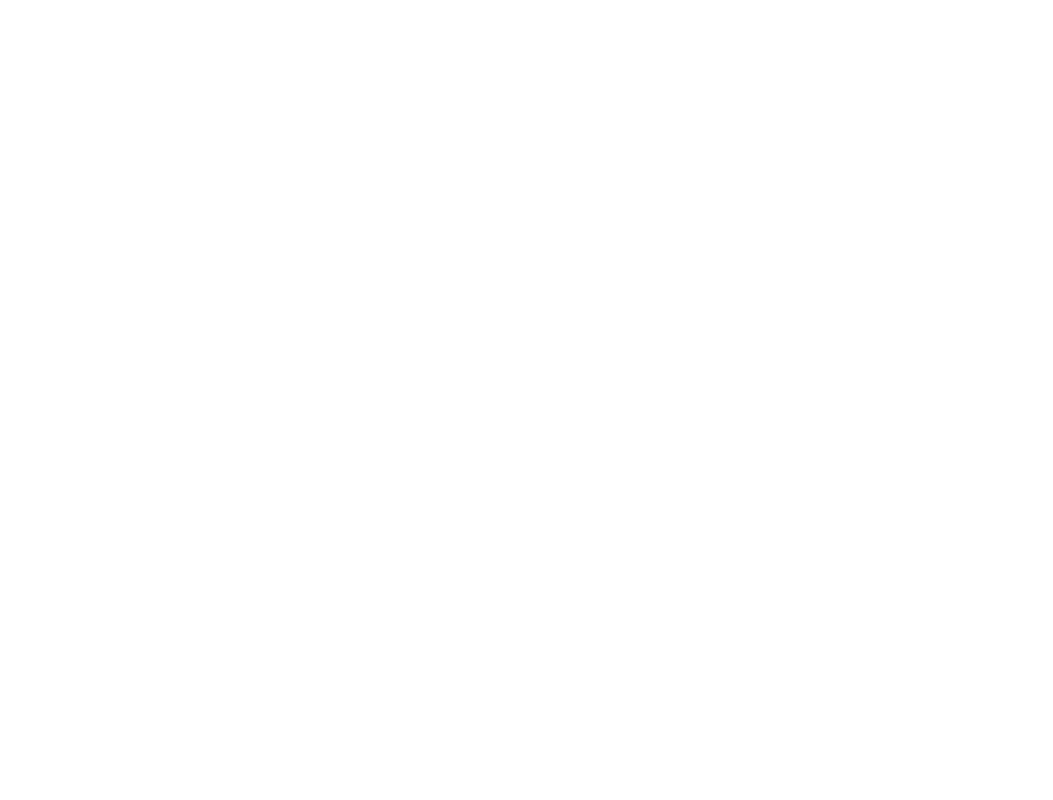
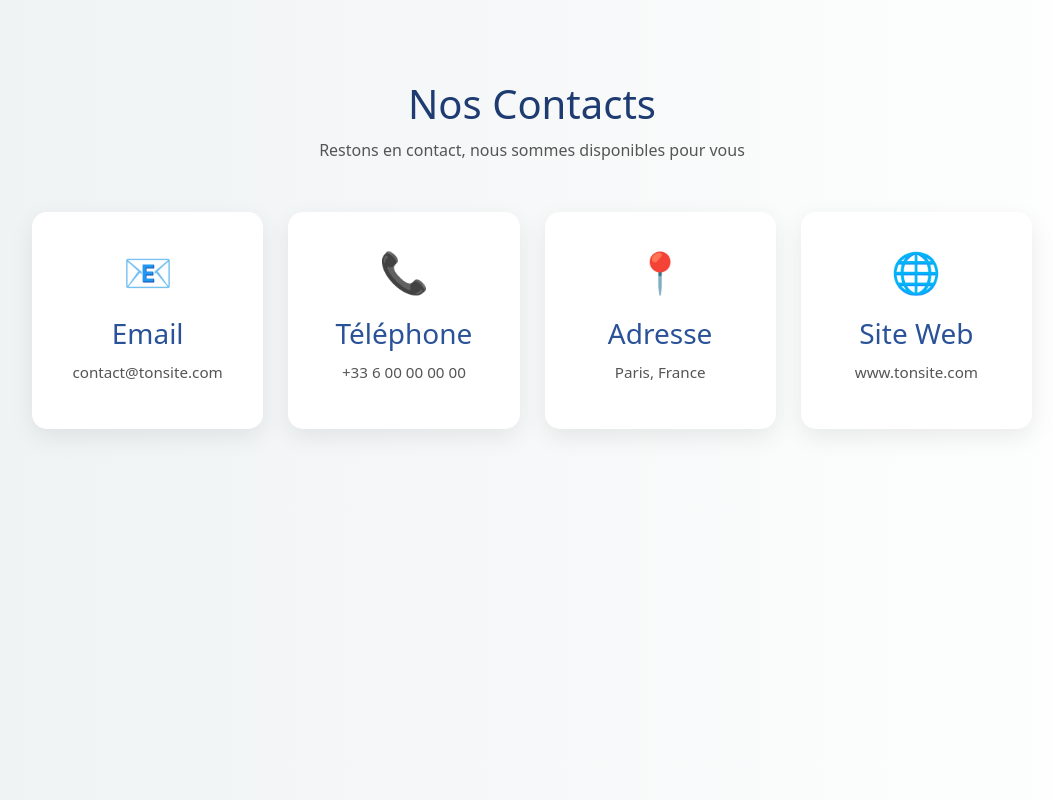
Before and after one commit to CedricAteba23/ptr, an Angular app: page /contacts in a window 1280 px wide. Before the commit this address led to /. Shown: the whole page, without its empty margins (108-1161 px from the left). Built offline with nearby package versions, Linux system fonts and the light colour scheme.

Commit message:
newp ush

```diff
--- a/src/app/app-routing.module.ts
+++ b/src/app/app-routing.module.ts
@@ -2,6 +2,7 @@
 import { RouterModule, Routes } from '@angular/router';
 import { AcceuilComponent } from './acceuil/acceuil.component';
 import { EntrepriseComponent } from './entreprise/entreprise.component';
+import { ContactsComponent } from './contacts/contacts.component';
 
 
 
@@ -10,6 +11,7 @@
    { path: '', redirectTo: 'acceuil', pathMatch: 'full' },
    { path: 'acceuil', component: AcceuilComponent },
    {path:'entreprise', component: EntrepriseComponent},
+   {path:'contacts', component: ContactsComponent}
 
 
 ];
--- a/src/app/app.module.ts
+++ b/src/app/app.module.ts
@@ -10,6 +10,7 @@
 
 // import { BrowserModule } from '@angular/platform-browser';
 import { BrowserAnimationsModule } from '@angular/platform-browser/animations';
+import { ContactsComponent } from './contacts/contacts.component';
 
 
 
@@ -18,6 +19,7 @@
     AppComponent,
     AcceuilComponent,
     EntrepriseComponent,
+    ContactsComponent,
 
 
 
--- /dev/null
+++ b/src/app/contacts/contacts.component.css
@@ -0,0 +1,70 @@
+.contact-page {
+  padding: 80px 20px;
+  background: linear-gradient(to right, #eef2f3, #ffffff);
+  text-align: center;
+  min-height: 100vh;
+}
+
+/* TITRES */
+.title {
+  font-size: 2.5rem;
+  margin-bottom: 10px;
+  color: #1e3c72;
+}
+
+.subtitle {
+  margin-bottom: 50px;
+  color: #555;
+}
+
+/* GRID */
+.contact-grid {
+  display: grid;
+  grid-template-columns: repeat(auto-fit, minmax(220px, 1fr));
+  gap: 25px;
+  max-width: 1000px;
+  margin: auto;
+}
+
+/* CARD */
+.contact-card {
+  background: white;
+  padding: 30px 20px;
+  border-radius: 15px;
+  transition: 0.3s;
+  box-shadow: 0 8px 25px rgba(0,0,0,0.08);
+  cursor: pointer;
+}
+
+.contact-card:hover {
+  transform: translateY(-8px);
+  box-shadow: 0 12px 35px rgba(0,0,0,0.15);
+}
+
+/* ICON */
+.icon {
+  font-size: 2.5rem;
+  margin-bottom: 15px;
+}
+
+/* TEXT */
+.contact-card h3 {
+  margin-bottom: 10px;
+  color: #2a5298;
+}
+
+.contact-card p {
+  color: #555;
+  font-size: 0.95rem;
+}
+
+/* 📱 RESPONSIVE */
+@media (max-width: 600px) {
+  .title {
+    font-size: 2rem;
+  }
+
+  .subtitle {
+    font-size: 0.9rem;
+  }
+}
--- /dev/null
+++ b/src/app/contacts/contacts.component.html
@@ -0,0 +1,34 @@
+<div class="contact-page">
+
+  <h1 class="title">Nos Contacts</h1>
+  <p class="subtitle">Restons en contact, nous sommes disponibles pour vous</p>
+
+  <div class="contact-grid">
+
+    <div class="contact-card">
+      <div class="icon">📧</div>
+      <h3>Email</h3>
+      <p>contact@tonsite.com</p>
+    </div>
+
+    <div class="contact-card">
+      <div class="icon">📞</div>
+      <h3>Téléphone</h3>
+      <p>+33 6 00 00 00 00</p>
+    </div>
+
+    <div class="contact-card">
+      <div class="icon">📍</div>
+      <h3>Adresse</h3>
+      <p>Paris, France</p>
+    </div>
+
+    <div class="contact-card">
+      <div class="icon">🌐</div>
+      <h3>Site Web</h3>
+      <p>www.tonsite.com</p>
+    </div>
+
+  </div>
+
+</div>
```
Also changed, not shown: src/app/contacts/contacts.component.ts (added, +10 -0 lines), 1 other file (tests, documents, lock files or other folders).
